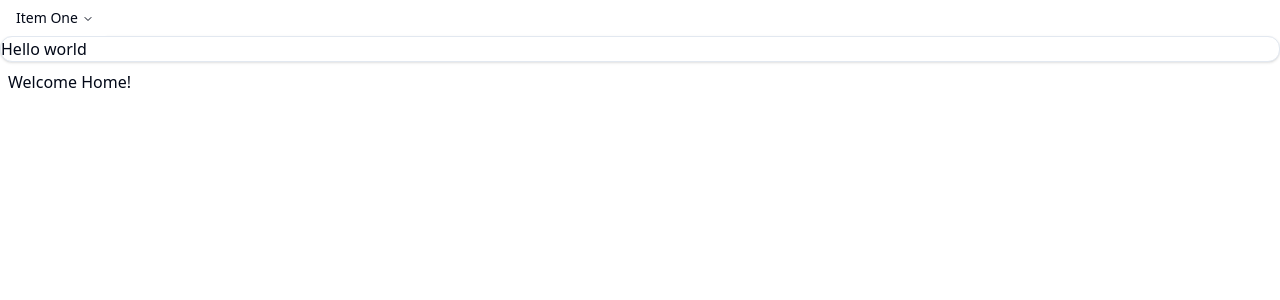
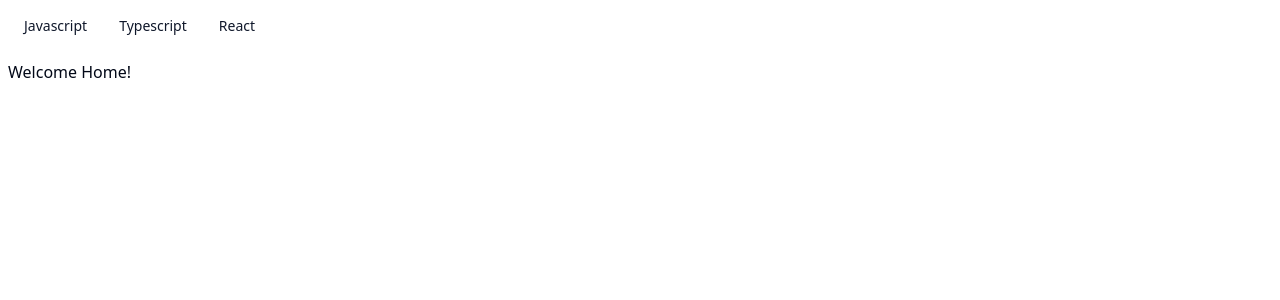
Before and after one commit to Yontemoon/vault, a React (Vite) app: page / in a window 1280 px wide. Shown: the top 300 px of the page. Built offline with nearby package versions, Linux system fonts and the light colour scheme.

Commit message:
added basic header navbar

```diff
--- a/package.json
+++ b/package.json
@@ -11,6 +11,7 @@
   },
   "dependencies": {
     "@radix-ui/react-navigation-menu": "^1.2.1",
+    "@radix-ui/react-slot": "^1.1.0",
     "@tanstack/react-router": "^1.79.0",
     "class-variance-authority": "^0.7.0",
     "clsx": "^2.1.1",
--- a/src/components/HeaderNavBar.tsx
+++ b/src/components/HeaderNavBar.tsx
@@ -1,4 +1,4 @@
-import React from "react";
+import React, { useState } from "react";
 
 import {
   NavigationMenu,
@@ -10,16 +10,20 @@ import {
   NavigationMenuTrigger,
   NavigationMenuViewport,
 } from "@/components/ui/navigation-menu";
+import { Button } from "./ui/button";
+import { Link } from "@tanstack/react-router";
+import { NAVIGATION_LINKS } from "@/lib/constants";
 
 const HeaderNavBar = () => {
   return (
     <NavigationMenu>
       <NavigationMenuList>
-        <NavigationMenuItem>
-          <NavigationMenuTrigger>Item One</NavigationMenuTrigger>
-          <NavigationMenuContent>
-            <NavigationMenuLink>Link</NavigationMenuLink>
-          </NavigationMenuContent>
+        <NavigationMenuItem className="p-2">
+          {NAVIGATION_LINKS.map((n, i) => (
+            <Link key={i} to={n.href}>
+              <Button variant={"link"}>{n.name}</Button>
+            </Link>
+          ))}
         </NavigationMenuItem>
       </NavigationMenuList>
     </NavigationMenu>
--- /dev/null
+++ b/src/components/ui/button.tsx
@@ -0,0 +1,57 @@
+import * as React from "react"
+import { Slot } from "@radix-ui/react-slot"
+import { cva, type VariantProps } from "class-variance-authority"
+
+import { cn } from "@/lib/utils"
+
+const buttonVariants = cva(
+  "inline-flex items-center justify-center gap-2 whitespace-nowrap rounded-md text-sm font-medium transition-colors focus-visible:outline-none focus-visible:ring-1 focus-visible:ring-ring disabled:pointer-events-none disabled:opacity-50 [&_svg]:pointer-events-none [&_svg]:size-4 [&_svg]:shrink-0",
+  {
+    variants: {
+      variant: {
+        default:
+          "bg-primary text-primary-foreground shadow hover:bg-primary/90",
+        destructive:
+          "bg-destructive text-destructive-foreground shadow-sm hover:bg-destructive/90",
+        outline:
+          "border border-input bg-background shadow-sm hover:bg-accent hover:text-accent-foreground",
+        secondary:
+          "bg-secondary text-secondary-foreground shadow-sm hover:bg-secondary/80",
+        ghost: "hover:bg-accent hover:text-accent-foreground",
+        link: "text-primary underline-offset-4 hover:underline",
+      },
+      size: {
+        default: "h-9 px-4 py-2",
+        sm: "h-8 rounded-md px-3 text-xs",
+        lg: "h-10 rounded-md px-8",
+        icon: "h-9 w-9",
+      },
+    },
+    defaultVariants: {
+      variant: "default",
+      size: "default",
+    },
+  }
+)
+
+export interface ButtonProps
+  extends React.ButtonHTMLAttributes<HTMLButtonElement>,
+    VariantProps<typeof buttonVariants> {
+  asChild?: boolean
+}
+
+const Button = React.forwardRef<HTMLButtonElement, ButtonProps>(
+  ({ className, variant, size, asChild = false, ...props }, ref) => {
+    const Comp = asChild ? Slot : "button"
+    return (
+      <Comp
+        className={cn(buttonVariants({ variant, size, className }))}
+        ref={ref}
+        {...props}
+      />
+    )
+  }
+)
+Button.displayName = "Button"
+
+export { Button, buttonVariants }
--- /dev/null
+++ b/src/lib/constants.ts
@@ -0,0 +1,16 @@
+const NAVIGATION_LINKS = [
+  {
+    name: "Javascript",
+    href: "/javascript",
+  },
+  {
+    name: "Typescript",
+    href: "/typescript",
+  },
+  {
+    name: "React",
+    href: "/react",
+  },
+] as const;
+
+export { NAVIGATION_LINKS };
--- a/src/routeTree.gen.ts
+++ b/src/routeTree.gen.ts
@@ -11,10 +11,31 @@
 // Import Routes
 
 import { Route as rootRoute } from './routes/__root'
+import { Route as TypescriptImport } from './routes/typescript'
+import { Route as ReactImport } from './routes/react'
+import { Route as JavascriptImport } from './routes/javascript'
 import { Route as AboutImport } from './routes/about'
 import { Route as IndexImport } from './routes/index'
 
 // Create/Update Routes
+
+const TypescriptRoute = TypescriptImport.update({
+  id: '/typescript',
+  path: '/typescript',
+  getParentRoute: () => rootRoute,
+} as any)
+
+const ReactRoute = ReactImport.update({
+  id: '/react',
+  path: '/react',
+  getParentRoute: () => rootRoute,
+} as any)
+
+const JavascriptRoute = JavascriptImport.update({
+  id: '/javascript',
+  path: '/javascript',
+  getParentRoute: () => rootRoute,
+} as any)
 
 const AboutRoute = AboutImport.update({
   id: '/about',
@@ -46,6 +67,27 @@ declare module '@tanstack/react-router' {
       preLoaderRoute: typeof AboutImport
       parentRoute: typeof rootRoute
     }
+    '/javascript': {
+      id: '/javascript'
+      path: '/javascript'
+      fullPath: '/javascript'
+      preLoaderRoute: typeof JavascriptImport
+      parentRoute: typeof rootRoute
+    }
+    '/react': {
+      id: '/react'
+      path: '/react'
+      fullPath: '/react'
+      preLoaderRoute: typeof ReactImport
+      parentRoute: typeof rootRoute
+    }
+    '/typescript': {
+      id: '/typescript'
+      path: '/typescript'
+      fullPath: '/typescript'
+      preLoaderRoute: typeof TypescriptImport
+      parentRoute: typeof rootRoute
+    }
   }
 }
 
@@ -54,36 +96,51 @@ declare module '@tanstack/react-router' {
 export interface FileRoutesByFullPath {
   '/': typeof IndexRoute
   '/about': typeof AboutRoute
+  '/javascript': typeof JavascriptRoute
+  '/react': typeof ReactRoute
+  '/typescript': typeof TypescriptRoute
 }
 
 export interface FileRoutesByTo {
   '/': typeof IndexRoute
   '/about': typeof AboutRoute
+  '/javascript': typeof JavascriptRoute
+  '/react': typeof ReactRoute
+  '/typescript': typeof TypescriptRoute
 }
 
 export interface FileRoutesById {
   __root__: typeof rootRoute
   '/': typeof IndexRoute
   '/about': typeof AboutRoute
+  '/javascript': typeof JavascriptRoute
+  '/react': typeof ReactRoute
+  '/typescript': typeof TypescriptRoute
 }
 
 export interface FileRouteTypes {
   fileRoutesByFullPath: FileRoutesByFullPath
-  fullPaths: '/' | '/about'
+  fullPaths: '/' | '/about' | '/javascript' | '/react' | '/typescript'
   fileRoutesByTo: FileRoutesByTo
-  to: '/' | '/about'
-  id: '__root__' | '/' | '/about'
+  to: '/' | '/about' | '/javascript' | '/react' | '/typescript'
+  id: '__root__' | '/' | '/about' | '/javascript' | '/react' | '/typescript'
   fileRoutesById: FileRoutesById
 }
 
 export interface RootRouteChildren {
   IndexRoute: typeof IndexRoute
   AboutRoute: typeof AboutRoute
+  JavascriptRoute: typeof JavascriptRoute
+  ReactRoute: typeof ReactRoute
+  TypescriptRoute: typeof TypescriptRoute
 }
 
 const rootRouteChildren: RootRouteChildren = {
   IndexRoute: IndexRoute,
   AboutRoute: AboutRoute,
+  JavascriptRoute: JavascriptRoute,
+  ReactRoute: ReactRoute,
+  TypescriptRoute: TypescriptRoute,
 }
 
 export const routeTree = rootRoute
@@ -97,7 +154,10 @@ export const routeTree = rootRoute
       "filePath": "__root.tsx",
       "children": [
         "/",
-        "/about"
+        "/about",
+        "/javascript",
+        "/react",
+        "/typescript"
       ]
     },
     "/": {
@@ -105,6 +165,15 @@ export const routeTree = rootRoute
     },
     "/about": {
       "filePath": "about.tsx"
+    },
+    "/javascript": {
+      "filePath": "javascript.tsx"
+    },
+    "/react": {
+      "filePath": "react.tsx"
+    },
+    "/typescript": {
+      "filePath": "typescript.tsx"
     }
   }
 }
--- a/src/routes/__root.tsx
+++ b/src/routes/__root.tsx
@@ -6,16 +6,7 @@ import { TanStackRouterDevtools } from "@tanstack/router-devtools";
 export const Route = createRootRoute({
   component: () => (
     <>
-      {/* <div className="p-2 flex gap-2">
-        <Link to="/" className="[&.active]:font-bold">
-          Home
-        </Link>{" "}
-        <Link to="/about" className="[&.active]:font-bold">
-          About
-        </Link>
-      </div> */}
       <HeaderNavBar />
-      <Card>Hello world</Card>
       <Outlet />
       <TanStackRouterDevtools />
     </>
--- /dev/null
+++ b/src/routes/javascript.tsx
@@ -0,0 +1,10 @@
+import * as React from 'react'
+import { createFileRoute } from '@tanstack/react-router'
+
+export const Route = createFileRoute('/javascript')({
+  component: RouteComponent,
+})
+
+function RouteComponent() {
+  return 'Hello /javascript!'
+}
--- /dev/null
+++ b/src/routes/react.tsx
@@ -0,0 +1,10 @@
+import * as React from 'react'
+import { createFileRoute } from '@tanstack/react-router'
+
+export const Route = createFileRoute('/react')({
+  component: RouteComponent,
+})
+
+function RouteComponent() {
+  return 'Hello /react!'
+}
--- /dev/null
+++ b/src/routes/typescript.tsx
@@ -0,0 +1,10 @@
+import * as React from 'react'
+import { createFileRoute } from '@tanstack/react-router'
+
+export const Route = createFileRoute('/typescript')({
+  component: RouteComponent,
+})
+
+function RouteComponent() {
+  return 'Hello /typescript!'
+}
```
Also changed, not shown: 1 other file (tests, documents, lock files or other folders).
